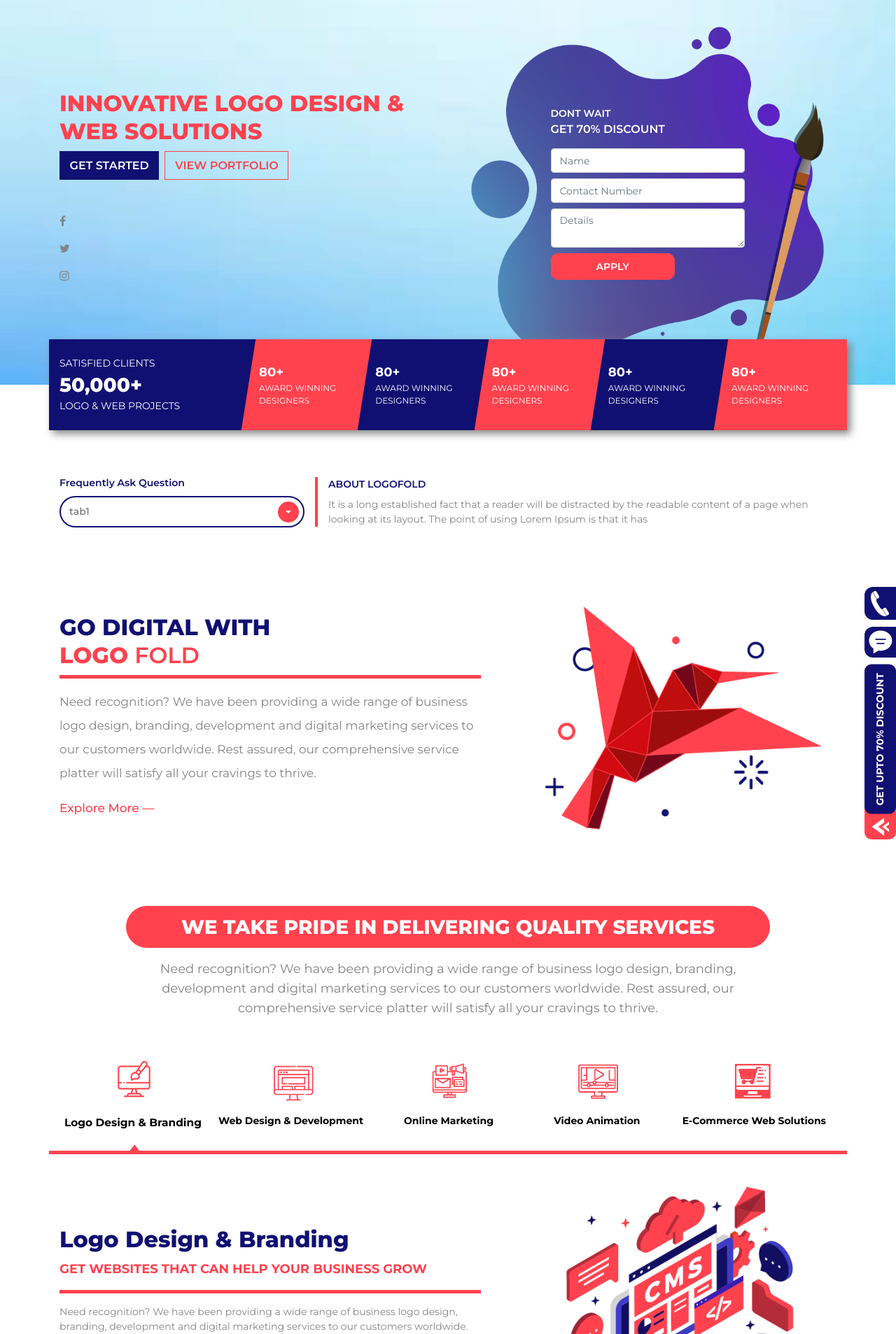
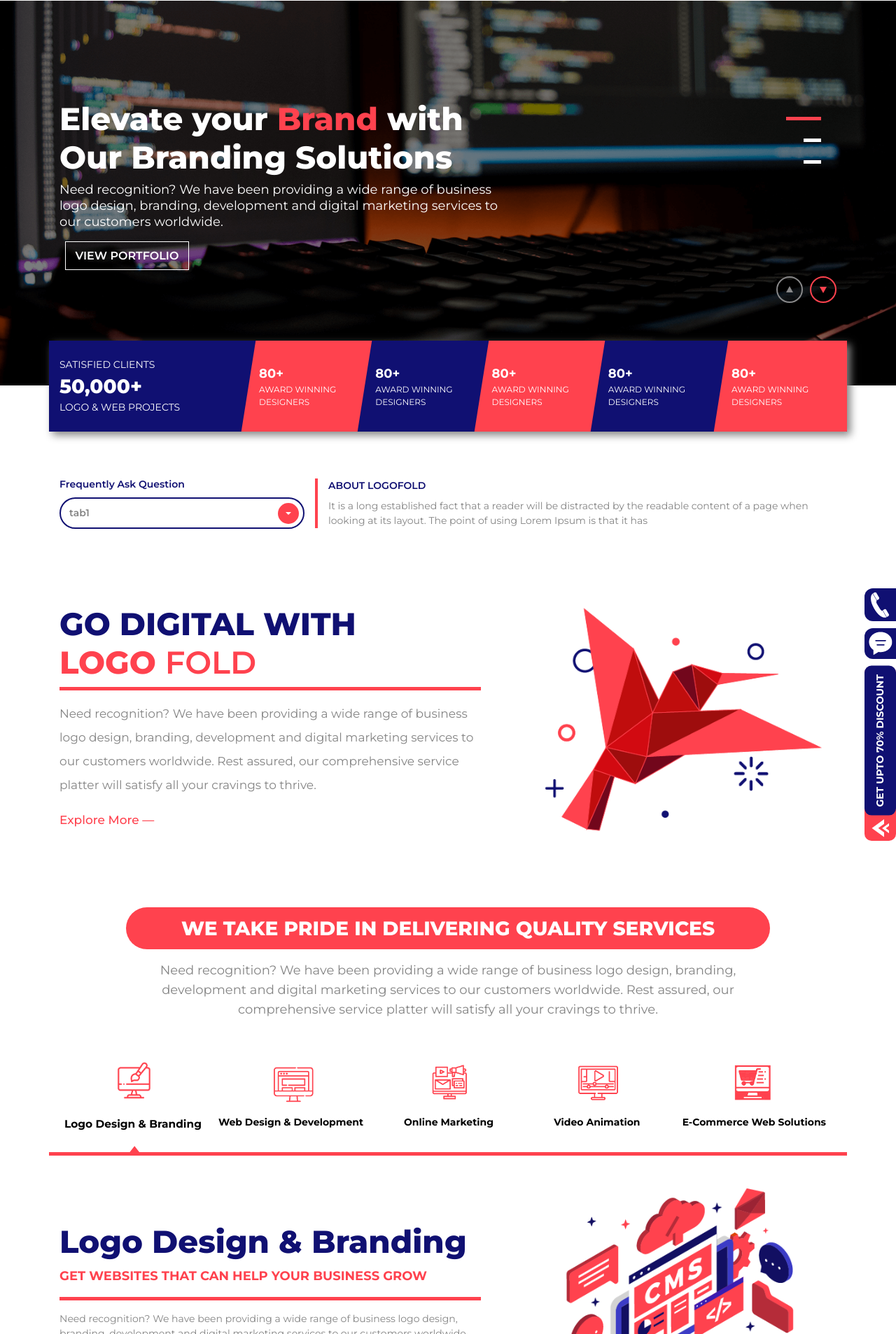
Before and after one commit to bilalrashid300/Agency-web, a PHP site: page / in a window 1280 px wide. Shown: the part 126-2033 px from the top of the page at 70% size. Run offline with PHP 8.4, Linux system fonts and the light colour scheme.

Commit message:
homepage revamp ui 2

```diff
--- a/assets/css/style.css
+++ b/assets/css/style.css
@@ -39,8 +39,8 @@ h6 {
 }
 
 h1 {
-  font-size: 32px;
-  line-height: 40px;
+  font-size: 45px;
+  line-height: 55px;
 }
 
 h2 {
@@ -320,9 +320,119 @@ h6 {
   transform: rotate(180deg);
 }
 
+.bannerSliderWrapper {
+  position: relative;
+}
+
+.sliderPagination {
+  display: inline-block;
+  position: absolute;
+  right: 10%;
+  bottom: 25%;
+}
+
+.bannerSliderWrapper span.arrows.prev {
+  left: 5px;
+  border-color: var(--red);
+}
+
+.bannerSliderWrapper span.arrows.next {
+  right: 5px;
+  border-color: #888889;
+  line-height: 34px;
+}
+
+.bannerSliderWrapper span.arrows {
+  width: 38px;
+  height: 38px;
+  position: absolute;
+  top: 0px;
+  bottom: 0px;
+  margin: auto;
+  z-index: 2;
+  cursor: pointer;
+  line-height: 38px;
+  text-align: center;
+  font-weight: 300;
+  border-radius: 50%;
+  border: 2px solid #fff;
+}
+
+.bannerSliderWrapper span.arrows .arrow-up,
+.bannerSliderWrapper span.arrows .arrow-down {
+  position: relative;
+}
+
+.bannerSliderWrapper span.arrows .arrow-down::after {
+  display: inline-block;
+  margin-left: 0px;
+  margin-top: 13px;
+  vertical-align: 0.255em;
+  content: "";
+  border-top: 0.7em solid var(--red);
+  border-right: 0.4em solid transparent;
+  border-bottom: 0;
+  border-left: 0.4em solid transparent;
+}
+
+.bannerSliderWrapper span.arrows .arrow-up::after {
+  display: inline-block;
+  margin-left: 0px;
+  margin-top: 12px;
+  vertical-align: 0.255em;
+  content: "";
+  border-top: 0;
+  border-right: 0.4em solid transparent;
+  border-bottom: 0.7em solid #888889;
+  border-left: 0.4em solid transparent;
+}
+
+.bannerSliderWrapper ul.slick-dots {
+  position: absolute;
+  right: 8%;
+  bottom: 0px;
+  margin: auto;
+  top: 28%;
+  bottom: 40%;
+  display: block;
+}
+
+.bannerSliderWrapper ul.slick-dots li {
+  position: relative;
+  display: block;
+  height: auto;
+  text-align: right;
+  width: auto;
+  margin: 0px;
+  padding: 0 0px 10px;
+  cursor: pointer;
+}
+
+.bannerSliderWrapper ul.slick-dots li button {
+  font-size: 0px;
+  background: #fff;
+  border: none;
+  width: 25px;
+  height: 5px;
+  border-radius: 0px;
+  -webkit-transition: all 0.4s ease-In-out;
+  -moz-transition: all 0.4s ease-In-out;
+  -o-transition: all 0.4s ease-In-out;
+  transition: all 0.4s ease-In-out;
+}
+
+.bannerSliderWrapper ul.slick-dots li.slick-active button {
+  width: 50px;
+  background: var(--red);
+}
+
 .hero {
-  background: url(../images/hero-bg.png) center center no-repeat;
+  background: url(../images/banner1.png) center center no-repeat;
   background-size: cover;
+}
+
+.hero .fs18 {
+  line-height: 23px;
 }
 
 .shadow {
@@ -388,7 +498,7 @@ h6 {
 .btn.hollow-white:hover {
   background-color: #fff;
   border: 1px solid #fff;
-  color: var(--blue);
+  color: var(--dark);
 }
 
 .btn.hollow-white {
@@ -579,10 +689,15 @@ h6 {
   right: 44%;
 }
 
+.overflow-y-scroll {
+  overflow-y: scroll;
+}
+
 .contact_section,
 .services_section {
   background: url(../../assets/images/offer.png) no-repeat center center;
   background-size: cover;
+  overflow: hidden;
 }
 
 .offer_section {
@@ -601,7 +716,6 @@ h6 {
 
 .contact_section .btn {
   background: transparent !important;
-
 }
 
 select.form-control {
@@ -609,7 +723,7 @@ select.form-control {
   position: relative;
 }
 
-select option{
+select option {
   color: #000;
 }
 
@@ -664,7 +778,7 @@ select option{
   width: 7px;
   height: 8px;
   background: var(--red);
-  content: '';
+  content: "";
 }
 
 .contact_section .form-control {
@@ -963,6 +1077,7 @@ select option{
   background: var(--dark);
 }
 
+.overflow-y-scroll::-webkit-scrollbar,
 .service_tab::-webkit-scrollbar,
 .pricing_section_tab::-webkit-scrollbar {
   display: none;
@@ -1097,15 +1212,21 @@ select option{
     border-left: none;
   }
   .hero {
-    background: url(../images/hero-bg.png) center center no-repeat;
+    background: url(../images/banner1.png) center center no-repeat;
     background-size: cover;
     min-height: 100vh;
-    margin-top: -77px;
+    /* margin-top: -77px;
     padding-top: 100px;
-    margin-bottom: 30px;
+    margin-bottom: 30px; */
   }
   .hero .row {
-    height: 100% !important;
+    height: 86vh !important;
+  }
+  .sliderPagination {
+    display: inline-block;
+    position: absolute;
+    right: 21%;
+    bottom: 25%;
   }
   .number_tab .red::after {
     display: none;
@@ -1116,4 +1237,8 @@ select option{
   .number_tab .red:last-child {
     padding-left: 15px;
   }
+  h1 {
+    font-size: 30px;
+    line-height: 40px;
+  }
 }
--- a/assets/js/main.js
+++ b/assets/js/main.js
@@ -43,6 +43,21 @@ $("#navbarSupportedContent").on("show.bs.collapse",function(){
 
 $(".slick-dots li button").html()
 
+$('.bannerSlider').slick({
+  dots: true,
+  infinite: true,
+  arrows: true,
+  speed: 1000,
+  vertical: true,
+  verticalSwiping: true,
+  autoplay: false,
+  autoplaySpeed: 4000,
+  slidesToShow: 1,
+  adaptiveHeight: false,
+  prevArrow: $('.prev'),
+  nextArrow: $('.next'),
+});
+
 $('.customer_slider').slick({
   arrows: false,
   dots: true,
--- a/index.html
+++ b/index.html
@@ -78,7 +78,7 @@
           </div>
         </div>
       </div>
-      <div class="container d-flex border-top mt-2 pt-2">
+      <div class="container d-flex border-top mt-md-2 pt-md-2">
         <a class="navbar-brand" href="#">LOGO<span>FOLD</span></a>
         <button
           class="navbar-toggler"
@@ -136,63 +136,74 @@
       </div>
     </nav>
 
+    <div class="bannerSliderWrapper">
+      <div class="sliderPagination">
+        <span class="arrows next slick-arrow" style="display: block;"><div class="arrow-up"></div></span>
+        <span class="arrows prev slick-arrow" style="display: block;"><div class="arrow-down"></div></i></span>
+      </div>
+      <section class="bannerSlider">
         <section class="hero">
           <div class="container">
             <div class="row align-item-center" style="height: 550px">
-          <div class="col-md-6 d-flex flex-column justify-content-center">
-            <h1 class="hero-title t-red">
-              INNOVATIVE LOGO DESIGN & WEB SOLUTIONS
+              <div class="col-md-7 d-flex flex-column justify-content-center mb-4">
+                <h1 class="hero-title t-white">
+                  Elevate your <span class="t-red">Brand</span> with <br />
+                  Our Branding Solutions
                 </h1>
+                <p class="fs18 t-white">
+                  Need recognition? We have been providing a wide range of
+                  business logo design, branding, development and digital
+                  marketing services to our customers worldwide.
+                </p>
                 <div class="d-flex">
-              <a href="" class="btn bg-blue">GET STARTED</a>
-              <a href="" class="btn hollow-red ml-2">VIEW PORTFOLIO</a>
-            </div>
-            <div class="social_icons mt-5">
-              <a href="#"><i class="fa fa-facebook fs16"></i></a>
-              <a href="#"><i class="fa fa-twitter fs16"></i></a>
-              <a href="#"><i class="fa fa-instagram fs16"></i></a>
-            </div>
-          </div>
-          <div
-            class="
-              col-md-6
-              bg-form
-              py-md-0 py-5
-              d-flex
-              flex-column
-              justify-content-center
-            "
-          >
-            <form action="" class="mx-auto">
-              <p class="fs16 fw-6">
-                <span class="fs14">DONT WAIT</span><br />
-                GET 70% DISCOUNT
-              </p>
-              <input
-                type="text"
-                name="name"
-                placeholder="Name"
-                class="form-control mb-2"
-              />
-              <input
-                type="tel"
-                name="contact_num"
-                placeholder="Contact Number"
-                class="form-control mb-2"
-              />
-              <textarea
-                name=""
-                id=""
-                rows="2"
-                placeholder="Details"
-                class="form-control mb-2"
-              ></textarea>
-              <button type="submit" class="btn">APPLY</button>
-            </form>
+                  <a href="" class="btn hollow-white ml-2">VIEW PORTFOLIO</a>
+                </div>
               </div>
             </div>
           </div>
         </section>
+        <section class="hero">
+          <div class="container">
+            <div class="row align-item-center" style="height: 550px">
+              <div class="col-md-7 d-flex flex-column justify-content-center mb-4">
+                <h1 class="hero-title t-white">
+                  Elevate your <span class="t-red">Brand</span> with <br />
+                  Our Branding Solutions
+                </h1>
+                <p class="fs18 t-white">
+                  Need recognition? We have been providing a wide range of
+                  business logo design, branding, development and digital
+                  marketing services to our customers worldwide.
+                </p>
+                <div class="d-flex">
+                  <a href="" class="btn hollow-white ml-2">VIEW PORTFOLIO</a>
+                </div>
+              </div>
+            </div>
+          </div>
+        </section>
+        <section class="hero">
+          <div class="container">
+            <div class="row align-item-center" style="height: 550px">
+              <div class="col-md-7 d-flex flex-column justify-content-center mb-4">
+                <h1 class="hero-title t-white">
+                  Elevate your <span class="t-red">Brand</span> with <br />
+                  Our Branding Solutions
+                </h1>
+                <p class="fs18 t-white">
+                  Need recognition? We have been providing a wide range of
+                  business logo design, branding, development and digital
+                  marketing services to our customers worldwide.
+                </p>
+                <div class="d-flex">
+                  <a href="" class="btn hollow-white ml-2">VIEW PORTFOLIO</a>
+                </div>
+              </div>
+            </div>
+          </div>
+        </section>
+      </section>
+    </div>
 
     <section id="services">
       <div class="container">
@@ -488,7 +499,7 @@
                 <span class="red-line t-red">more!</span>
               </h2>
             </div>
-            <div class="col-md-6 px-md-5">
+            <div class="col-md-6 px-md-5 overflow-y-scroll">
               <div
                 class="
                   d-flex
@@ -1962,11 +1973,7 @@
           <div class="col-12 service_slider">
             <div class="service_box mb-3">
               <div class="logo_cover mt-4">
-                <img
-                class="w-100"
-                src="./assets/images/24.png"
-                alt=""
-              />
+                <img class="w-100" src="./assets/images/24.png" alt="" />
               </div>
               <p class="fs14 fw-7 t-red mt-4">24/7 DESIGN CONSULTANCY</p>
               <p class="fs12">
@@ -1977,11 +1984,7 @@
             </div>
             <div class="service_box mb-3">
               <div class="logo_cover mt-4">
-                <img
-                class="w-100"
-                src="./assets/images/turn.png"
-                alt=""
-              />
+                <img class="w-100" src="./assets/images/turn.png" alt="" />
               </div>
               <p class="fs14 fw-7 t-red mt-4">QUICK TURN AROUND TIME</p>
               <p class="fs12">
@@ -1992,11 +1995,7 @@
             </div>
             <div class="service_box mb-3">
               <div class="logo_cover mt-4">
-                <img
-                class="w-100"
-                src="./assets/images/hand.png"
-                alt=""
-              />
+                <img class="w-100" src="./assets/images/hand.png" alt="" />
               </div>
               <p class="fs14 fw-7 t-red mt-4">ONE STOP SOLUTIONS</p>
               <p class="fs12">
@@ -2007,11 +2006,7 @@
             </div>
             <div class="service_box mb-3">
               <div class="logo_cover mt-4">
-                <img
-                class="w-100"
-                src="./assets/images/people.png"
-                alt=""
-              />
+                <img class="w-100" src="./assets/images/people.png" alt="" />
               </div>
               <p class="fs14 fw-7 t-red mt-4">INDUSTRY PROFESSIONALS</p>
               <p class="fs12">
@@ -2022,11 +2017,7 @@
             </div>
             <div class="service_box mb-3">
               <div class="logo_cover mt-4">
-                <img
-                class="w-100"
-                src="./assets/images/24.png"
-                alt=""
-              />
+                <img class="w-100" src="./assets/images/24.png" alt="" />
               </div>
               <p class="fs14 fw-7 t-red mt-4">24/7 DESIGN CONSULTANCY</p>
               <p class="fs12">
@@ -2037,11 +2028,7 @@
             </div>
             <div class="service_box mb-3">
               <div class="logo_cover mt-4">
-                <img
-                class="w-100"
-                src="./assets/images/turn.png"
-                alt=""
-              />
+                <img class="w-100" src="./assets/images/turn.png" alt="" />
               </div>
               <p class="fs14 fw-7 t-red mt-4">QUICK TURN AROUND TIME</p>
               <p class="fs12">
@@ -2145,7 +2132,10 @@
                 "
                 data-attr="contact-panel1"
               >
-                <img src="./assets/images/phone.png" style="width:42px !important;"/>
+                <img
+                  src="./assets/images/phone.png"
+                  style="width: 42px !important"
+                />
                 <p class="fs22 mb-0 w-100">Call us</p>
               </div>
               <div
@@ -2160,7 +2150,10 @@
                 "
                 data-attr="contact-panel2"
               >
-                <img src="./assets/images/chat.png" style="width:42px !important;"/>
+                <img
+                  src="./assets/images/chat.png"
+                  style="width: 42px !important"
+                />
                 <p class="fs22 mb-0 w-100">Talk to our Repesentative</p>
               </div>
               <div
@@ -2175,7 +2168,10 @@
                 "
                 data-attr="contact-panel3"
               >
-                <img src="./assets/images/request.png" style="width:42px !important;"/>
+                <img
+                  src="./assets/images/request.png"
+                  style="width: 42px !important"
+                />
                 <p class="fs22 mb-0 w-100">Request a Call Back</p>
               </div>
               <div
@@ -2190,7 +2186,10 @@
                 "
                 data-attr="contact-panel4"
               >
-                <img src="./assets/images/quote.png" style="width:42px !important;"/>
+                <img
+                  src="./assets/images/quote.png"
+                  style="width: 42px !important"
+                />
                 <p class="fs22 mb-0 w-100">Request a quote</p>
               </div>
             </div>
@@ -2203,7 +2202,17 @@
       <div class="container py-5">
         <div class="row justify-content-center">
           <div class="col-md-8 text-center">
-            <h1 class="hero-title t-blue border-bottom-red pb-2 mb-3 mx-auto w-fit">
+            <h1
+              class="
+                hero-title
+                t-blue
+                border-bottom-red
+                pb-2
+                mb-3
+                mx-auto
+                w-fit
+              "
+            >
               Customer’s Trust
             </h1>
             <p class="mb-5">
@@ -2247,7 +2256,7 @@
             <div class="row d-flex align-items-center">
               <div class="col-md-5">
                 <img
-                  class="my-2  w-75 mx-auto"
+                  class="my-2 w-75 mx-auto"
                   src="./assets/images/testimonial.png"
                   alt=""
                 />
@@ -2277,7 +2286,7 @@
             <div class="row d-flex align-items-center">
               <div class="col-md-5">
                 <img
-                  class="my-2  w-75 mx-auto"
+                  class="my-2 w-75 mx-auto"
                   src="./assets/images/testimonial.png"
                   alt=""
                 />
@@ -2307,7 +2316,7 @@
             <div class="row d-flex align-items-center">
               <div class="col-md-5">
                 <img
-                  class="my-2  w-75 mx-auto"
+                  class="my-2 w-75 mx-auto"
                   src="./assets/images/testimonial.png"
                   alt=""
                 />
@@ -2343,8 +2352,18 @@
       <div class="container-fluid contact_section">
         <div class="container py-5">
           <div class="row justify-content-center">
-            <div class="col-md-8  text-center">
-              <h1 class="hero-title border-bottom-red pb-2 mb-3 w-fit mx-auto t-white">
+            <div class="col-md-8 text-center">
+              <h1
+                class="
+                  hero-title
+                  border-bottom-red
+                  pb-2
+                  mb-3
+                  w-fit
+                  mx-auto
+                  t-white
+                "
+              >
                 GET FREE CONSULTATION
               </h1>
               <p class="mb-5">
@@ -2423,7 +2442,8 @@
                   <div class="form-check px-0">
                     <input type="checkbox" id="html" />
                     <label class="fs12 t-white" for="html"
-                      >PLEASE HIT THE CHECK BUTTON TO CONFIRM YOUR REQUEST</label
+                      >PLEASE HIT THE CHECK BUTTON TO CONFIRM YOUR
+                      REQUEST</label
                     >
                   </div>
                 </div>
@@ -2444,15 +2464,36 @@
         <div class="container t-white text-md-left text-center">
           <div class="row">
             <div class="col-md-4">
-              <h1 class="d-flex align-items-center"><img class="mr-2" src="./assets/images/email-white.png" style="width: 40px;"/> EMAIL</h1>
+              <h1 class="d-flex align-items-center">
+                <img
+                  class="mr-2"
+                  src="./assets/images/email-white.png"
+                  style="width: 40px"
+                />
+                EMAIL
+              </h1>
               <p class="fs16 mb-md-0 fw-5 mb-3">support@logofold.com</p>
             </div>
             <div class="col-md-4">
-              <h1 class="d-flex align-items-center"><img class="mr-2" src="./assets/images/chat-white.png" style="width: 40px;"/> CONTACT</h1>
+              <h1 class="d-flex align-items-center">
+                <img
+                  class="mr-2"
+                  src="./assets/images/chat-white.png"
+                  style="width: 40px"
+                />
+                CONTACT
+              </h1>
               <p class="fs16 mb-md-0 fw-5 mb-3">info@logofold.com</p>
             </div>
             <div class="col-md-4">
-              <h1 class="d-flex align-items-center"><img class="mr-2" src="./assets/images/phone-white.png" style="height: 40px;"/> PHONE</h1>
+              <h1 class="d-flex align-items-center">
+                <img
+                  class="mr-2"
+                  src="./assets/images/phone-white.png"
+                  style="height: 40px"
+                />
+                PHONE
+              </h1>
               <p class="fs16 mb-md-0 fw-5 mb-3">+1-888 - 655 - 5658</p>
             </div>
           </div>
@@ -2470,7 +2511,8 @@
             </p>
             <p>11TH FLOOR, CALIFORNIA, USA</p>
             <p class="fs12">
-              <a href="#" class="t-dark fw-6 t-underline">TERMS & CONDITIONS</a> /
+              <a href="#" class="t-dark fw-6 t-underline">TERMS & CONDITIONS</a>
+              /
               <a href="#" class="t-dark fw-6 t-underline">PRIVACY POLICY</a>
             </p>
           </div>
@@ -2480,15 +2522,25 @@
             <p class=""><a href="#" class="t-dark footer-link">Home</a></p>
             <p class=""><a href="#" class="t-dark footer-link">Services</a></p>
             <p class=""><a href="#" class="t-dark footer-link">Portfolio</a></p>
-            <p class=""><a href="#" class="t-dark footer-link">Contact us</a></p>
+            <p class="">
+              <a href="#" class="t-dark footer-link">Contact us</a>
+            </p>
             <p class=""><a href="#" class="t-dark footer-link">Why us</a></p>
           </div>
           <div class="col-md col-6 mt-2">
             <p class="fw-6">SERVICES</p>
-            <p class=""><a href="#" class="t-dark footer-link">Graphic Designing</a></p>
-            <p class=""><a href="#" class="t-dark footer-link">Web Development</a></p>
-            <p class=""><a href="#" class="t-dark footer-link">Online Marketing</a></p>
-            <p class=""><a href="#" class="t-dark footer-link">Video Animation</a></p>
+            <p class="">
+              <a href="#" class="t-dark footer-link">Graphic Designing</a>
+            </p>
+            <p class="">
+              <a href="#" class="t-dark footer-link">Web Development</a>
+            </p>
+            <p class="">
+              <a href="#" class="t-dark footer-link">Online Marketing</a>
+            </p>
+            <p class="">
+              <a href="#" class="t-dark footer-link">Video Animation</a>
+            </p>
           </div>
           <div class="col-md col-6 mt-2">
             <p class="fw-6">SERVICES</p>
```
Also changed, not shown: assets/images/banner1.png (added), assets/images/sprite.png (added). Lines whose indentation alone changed are shown as unchanged.
